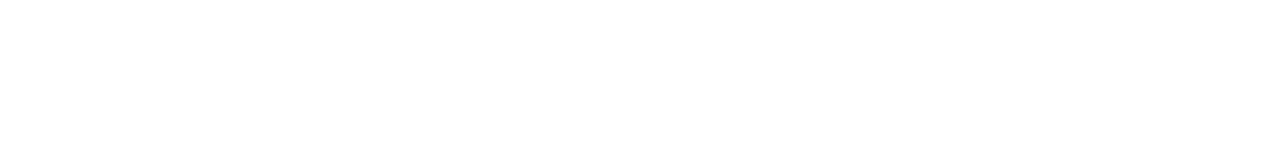
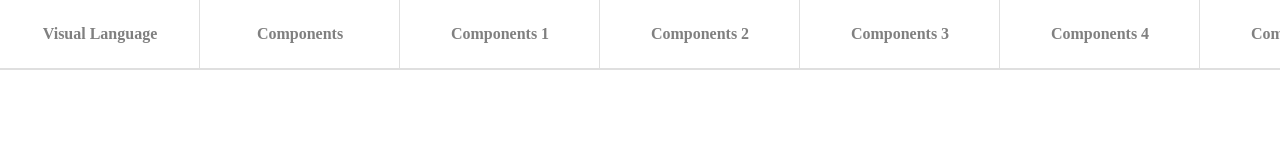
Before and after one commit to AdamStrzelec/navbar, a website: page index.html in a window 1280 px wide. Drawn offline with Linux system fonts and the light colour scheme.

Commit message:
styled navbar

```diff
--- a/index.html
+++ b/index.html
@@ -7,6 +7,35 @@
     <title>Navbar</title>
 </head>
 <body>
+    <nav>
+        <ul id="nav-list">
+            <li class="list-item">
+                Visual Language
+            </li>
+            <li class="list-item">
+                Components
+            </li>
+            <li class="list-item">
+                Components 1
+            </li>
+            <li class="list-item">
+                Components 2
+            </li>
+            <li class="list-item">
+                Components 3
+            </li>
+            <li class="list-item">
+                Components 4
+            </li>
+            <li class="list-item">
+                Components 5
+            </li>
+            <li class="list-item">
+                Show more
+            </li>
+        </ul>
+    </nav>
+
     <script src="app.js"></script>
 </body>
 </html>
--- a/main.css
+++ b/main.css
@@ -5,3 +5,46 @@ body{
     margin: 0;
     padding: 0;
 }
+nav{
+    width: 100%;
+    height: 70px;
+    background-color: white;
+    position: fixed;
+    top: 0;
+    left: 0;
+    border-bottom: 2px solid rgb(223, 223, 223);;
+}
+#nav-list{
+    margin: 0;
+    padding: 0;
+    height: 100%;
+    list-style-type: none;
+    display: inline-flex;
+}
+.list-item{
+    position: relative;
+    width: 200px;
+    height: 100%;
+    display: flex;
+    align-items: center;
+    justify-content: center;
+    background-color: white;
+    margin: 0;
+    padding: 0;
+    font-weight: bold;
+    color: gray;
+    cursor: pointer;
+}
+.list-item:after{
+    position: absolute;
+    content: '';
+    display: block;
+    top: 0;
+    right: 0;
+    width: 1px;
+    height: 100%;
+    background-color: rgb(223, 223, 223);
+}
+.list-item:last-child:after{
+    display: none;
+}
```
